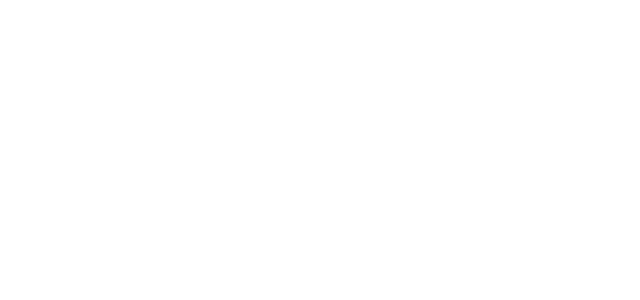
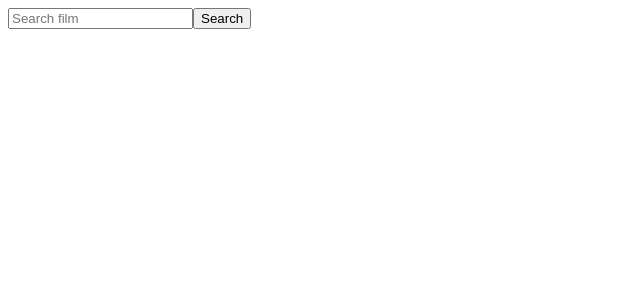
Before and after one commit to RiccardoCarluccio/vite-boolflix, a Vue app in the folder vue-vite/: page / in a window 1280 px wide. Shown: the top 300 px of the page, without its empty margins (0-640 px from the left). Built offline with nearby package versions, Linux system fonts and the light colour scheme.

Commit message:
link function to button

```diff
--- a/vue-vite/src/App.vue
+++ b/vue-vite/src/App.vue
@@ -1,9 +1,11 @@
 <script setup>
-
+  import TheHeader from "./components/TheHeader.vue";
+  import TheMain from "./components/TheMain.vue";
 </script>
 
 <template>
-
+  <TheHeader/>
+  <TheMain/>
 </template>
 
 <style lang="scss">
--- /dev/null
+++ b/vue-vite/src/components/TheHeader.vue
@@ -0,0 +1,23 @@
+<script>
+  import { store, filterFilms } from "../store";
+
+  export default {
+    data() {
+      return {
+        store,
+      }
+    },
+    methods: {
+      filterFilms,
+    },
+  };
+</script>
+
+<template>
+  <input type="text" id="search-field" name="search-field" placeholder="Search film"/>
+  <button type="button" @click="filterFilms">Search</button>
+</template>
+
+<style scoped lang="scss">
+
+</style>
--- /dev/null
+++ b/vue-vite/src/components/TheMain.vue
@@ -0,0 +1,13 @@
+<script>
+  export default {
+
+  };
+</script>
+
+<template>
+
+</template>
+
+<style scoped lang="scss">
+
+</style>
--- a/vue-vite/src/store.js
+++ b/vue-vite/src/store.js
@@ -0,0 +1,12 @@
+import axios from "axios";
+import { reactive } from "vue";
+
+export const store = reactive({
+
+});
+
+export function filterFilms() {
+  console.log("test");
+};
+
+//5b12a2b80ff5a258c5bf9900c0ad169d
```
Also changed, not shown: 1 other file (tests, documents, lock files or other folders).
